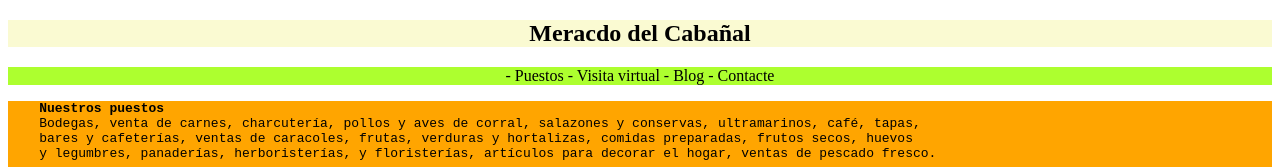
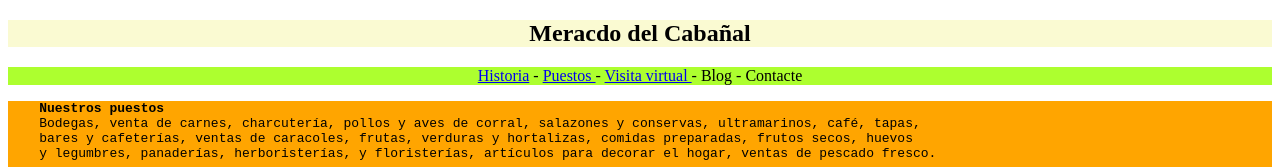
Before and after one commit to arranzjorge/PRACTICA_3.5, a plain HTML site: page index.html in a window 1280 px wide. Shown: the top 167 px of the page. Drawn offline with Linux system fonts and the light colour scheme.

Commit message:
12/1/23 12:36

```diff
--- a/index.html
+++ b/index.html
@@ -16,7 +16,7 @@
 
     <main>
     <p class="subtext">
-    <a href="https://casaisabel.es/el-mercado-del-cabanyal-tradicion-y-modernidad-en-valencia/" Historia></a> - Puestos - Visita virtual - Blog - Contacte
+    <a href="https://casaisabel.es/el-mercado-del-cabanyal-tradicion-y-modernidad-en-valencia/">Historia</a> - <a href="https://www.mercadosdevalencia.com/en-valencia/mercado-municipal-cabanal/"> Puestos </a> - <a href="https://www.mercadosdevalencia.com/en-valencia/mercado-municipal-cabanal/"> Visita virtual </a>- Blog - Contacte
     </p>
     <pre class="subtext2">
     <span class="quienes">Nuestros puestos</span>
```
